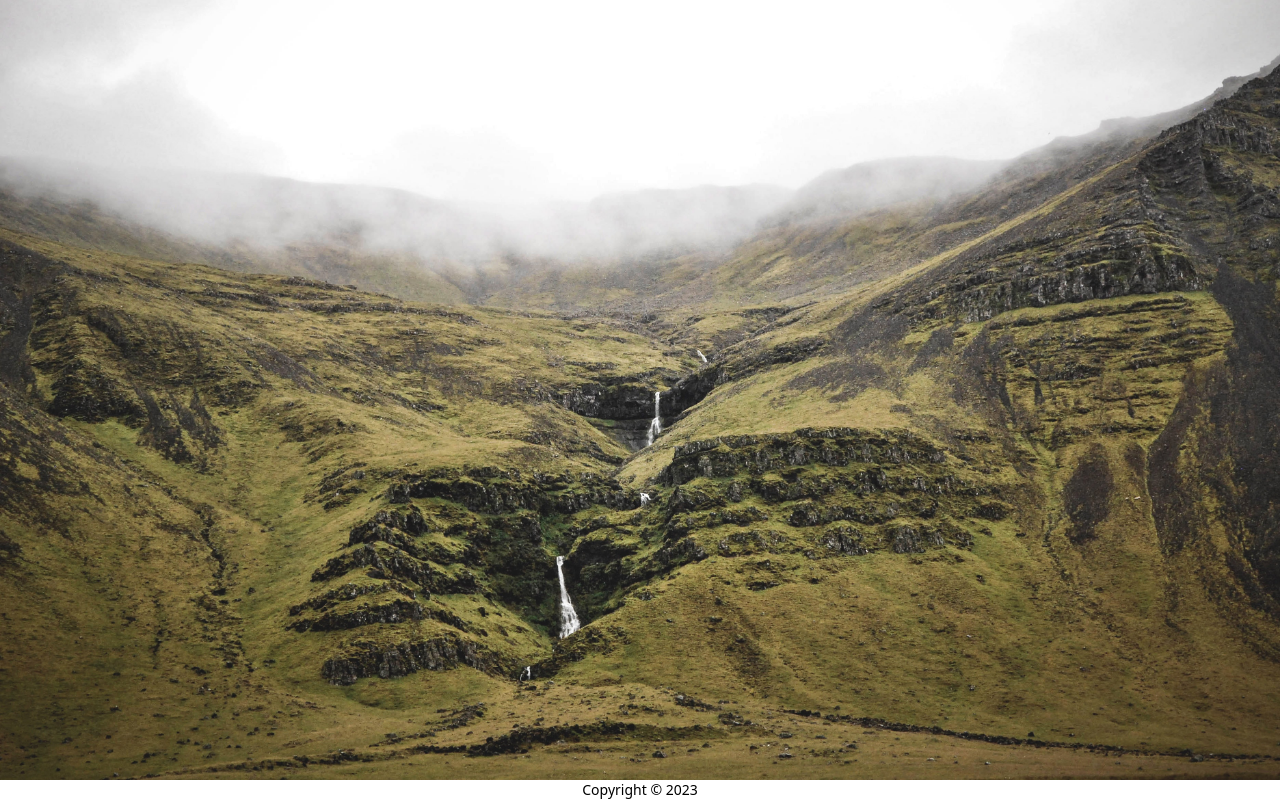
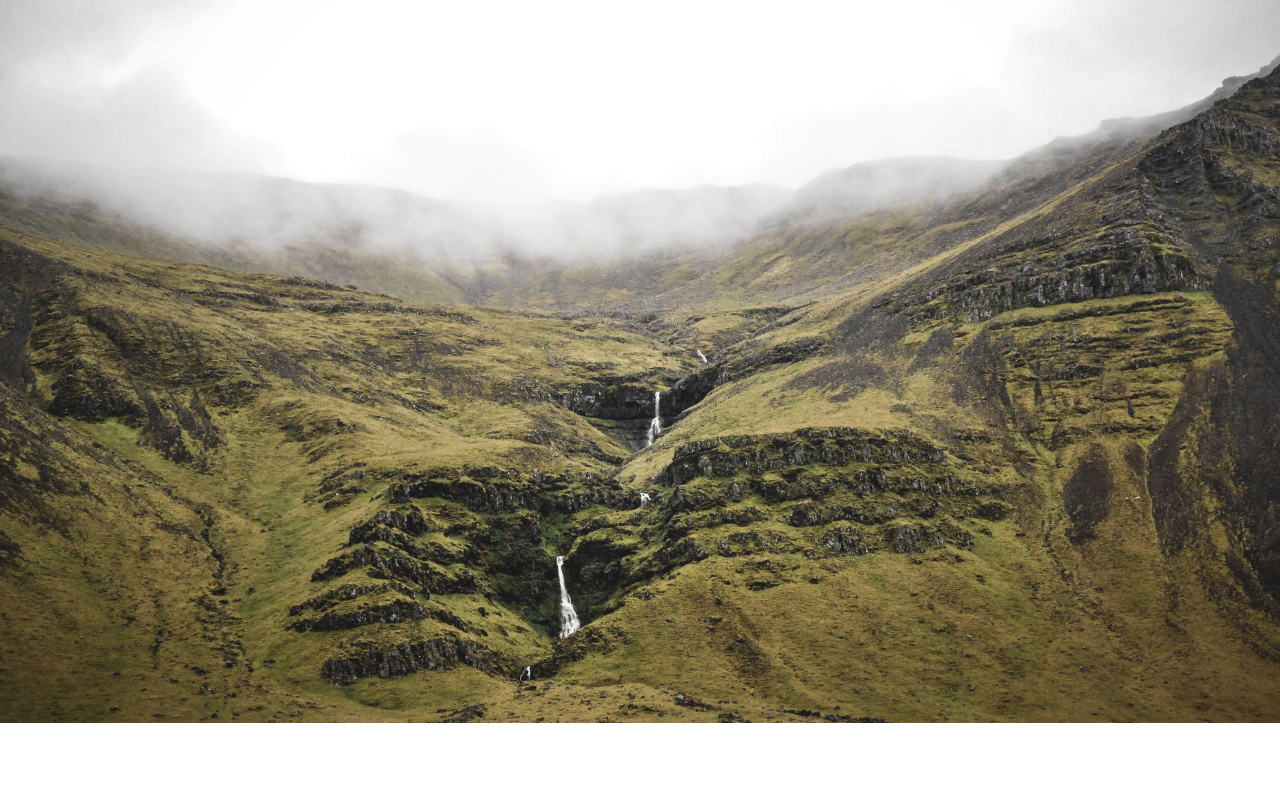
Before and after one commit to Havrushchenko/react-portfolio, a React (Create React App) app: page / in a window 1280 px wide. Shown: the part 165-965 px from the top of the page. After the commit the page ends 888 px from the top, so only its background shows below. Built offline with nearby package versions, Linux system fonts and the light colour scheme.

Commit message:
fixed bug with displaying background image

```diff
--- a/src/App.js
+++ b/src/App.js
@@ -1,7 +1,6 @@
 import React, { useState } from 'react';
 import Nav from './components/Nav';
 import Footer from './components/Footer';
-import background from './assets/img/background.jpg';
 
 function App() {
   const [categories] = useState([
@@ -23,9 +22,7 @@ function App() {
         </Nav>
       </header>
       <main>
-        <div>
-          <img src={background} className="my-2" style={{ width: "100%" }} alt="cover" />
-        </div>
+        <div className="background-image"></div>
       </main>
       <Footer></Footer>
     </div>
--- a/src/components/Footer/index.js
+++ b/src/components/Footer/index.js
@@ -1,15 +1,9 @@
 import React from 'react';
-import { FontAwesomeIcon } from '@fortawesome/react-fontawesome'
-import { faCoffee } from '@fortawesome/free-solid-svg-icons'
 const year = new Date().getFullYear();
 
 function Footer() {
-  return (
-    <footer>
-<div className='text-sm text-teal-lighter'>
-  {`Copyright © ${year}`}</div>
-  </footer>
-  );
+    return (
+        <div></div>
+    );
 }
-
 export default Footer;
--- a/src/index.css
+++ b/src/index.css
@@ -2,6 +2,9 @@
 @tailwind components;
 @tailwind utilities;
 
-footer {
-    text-align: center;
+.background-image {
+    background-image: url("./assets/img/background.jpg");
+    width: 100vw;
+    height: 100vh;
+    background-size: cover;
 }
```
